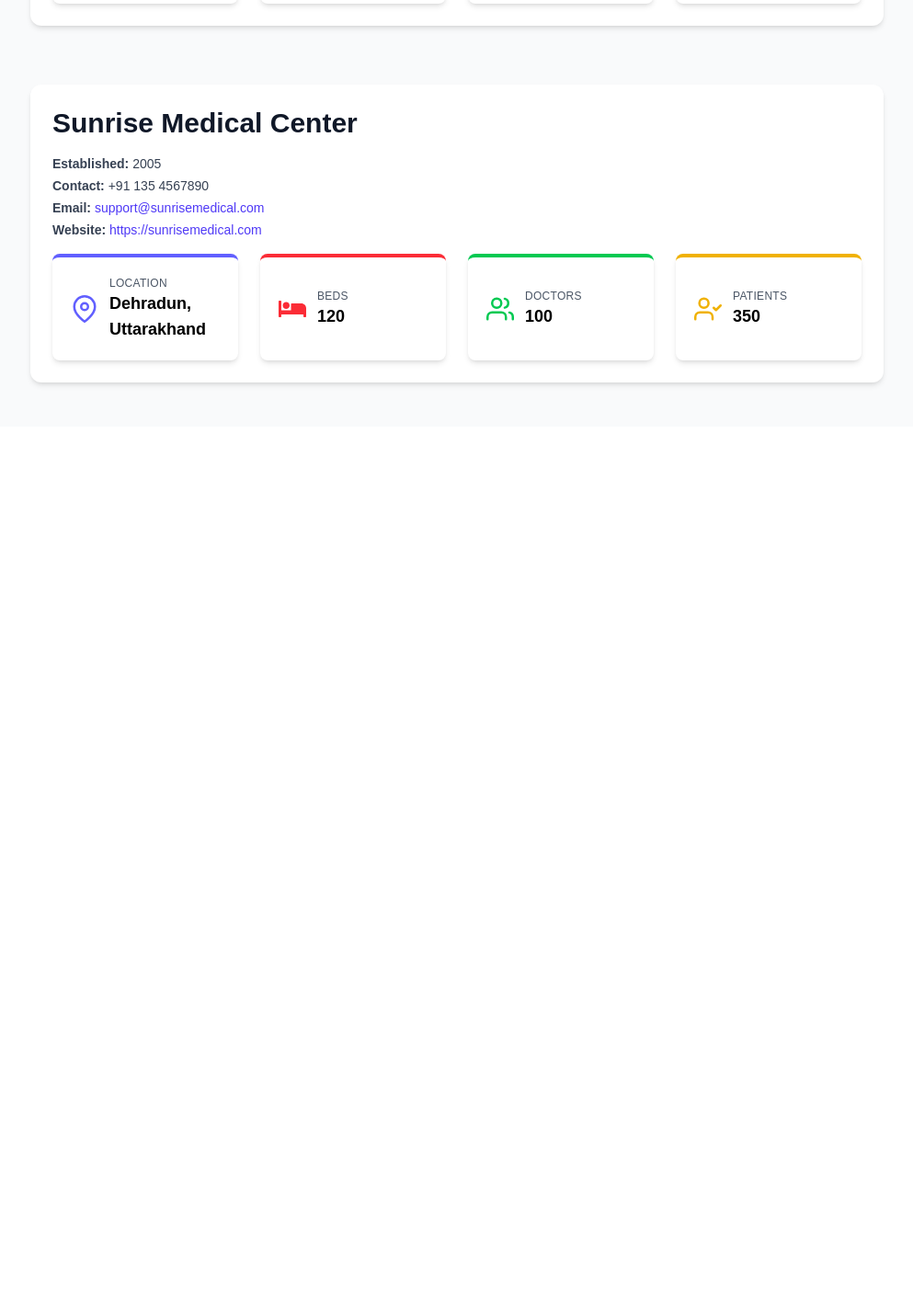
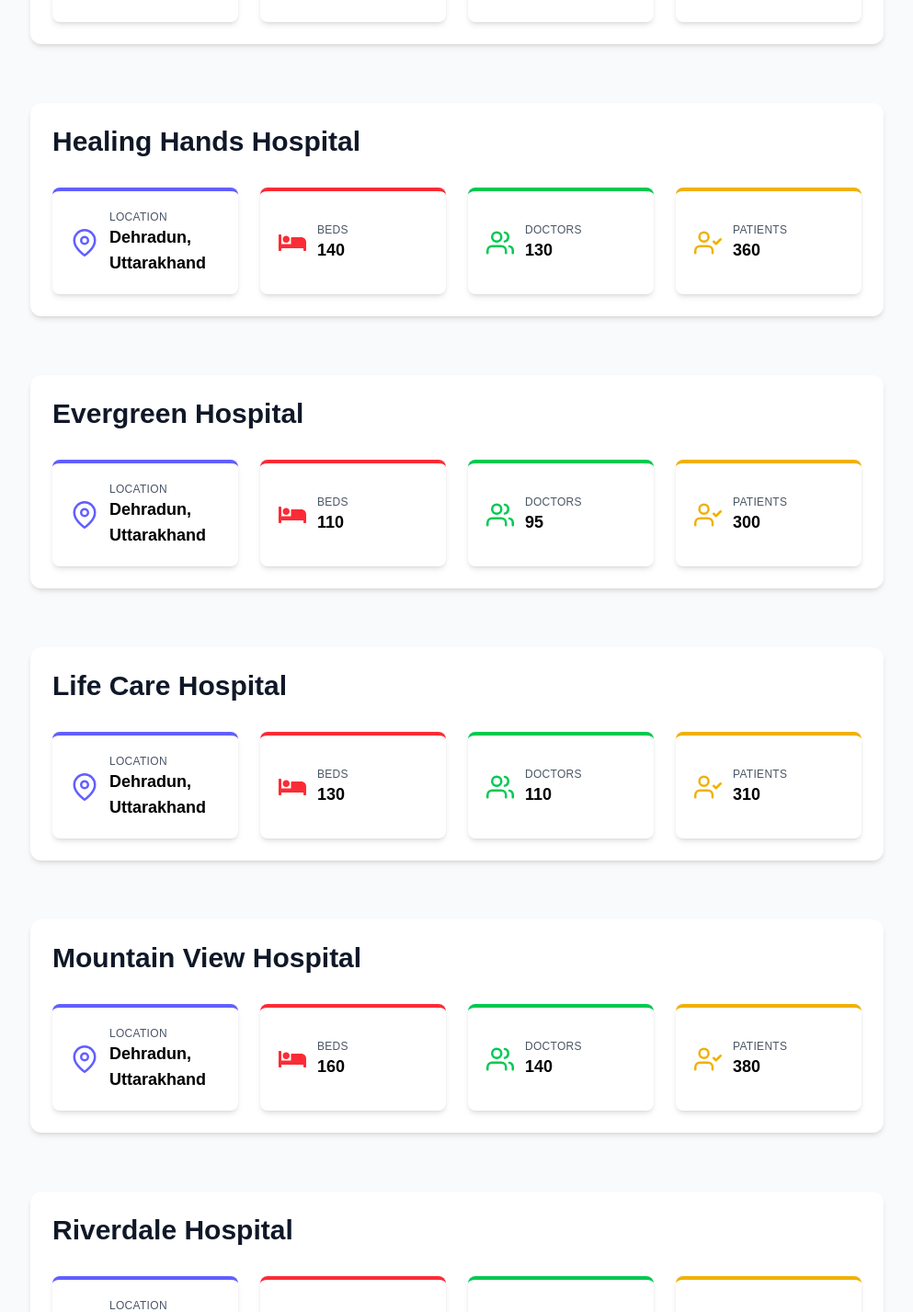
Before and after one commit to Aadity31/ayursutra_Prototype, a Next.js app: page /hospital/test_upasana/hospital in a window 1280 px wide. Shown: the part 1200-2627 px from the top of the page at 92% size, without its empty margins (271-1264 px from the left). Before the commit the page ends 1664 px from the top, so only its background shows below. Built offline with nearby package versions, Linux system fonts and the light colour scheme.

Commit message:
hospital page creation,structuring,designing

```diff
--- a/src/app/hospital/test_upasana/hospital/HospitalPage.tsx
+++ b/src/app/hospital/test_upasana/hospital/HospitalPage.tsx
@@ -19,10 +19,6 @@ const HospitalCard = ({ title, value, icon, color }: any) => {
 
 type Hospital = {
   name: string;
-  established: number;
-  contact: string;
-  email: string;
-  website: string;
   stats: {
     title: string;
     value: string | number;
@@ -34,10 +30,6 @@ type Hospital = {
 const hospitals: Hospital[] = [
   {
     name: "Kedar Hospital",
-    established: 1995,
-    contact: "+91 135 1234567",
-    email: "info@kedarthospital.com",
-    website: "https://kedarthospital.com",
     stats: [
       { title: "Location", value: "Dehradun, Uttarakhand", icon: <FiMapPin className="text-indigo-500" />, color: "border-indigo-500" },
       { title: "Beds", value: 150, icon: <FaBed className="text-red-500" />, color: "border-red-500" },
@@ -47,10 +39,6 @@ const hospitals: Hospital[] = [
   },
   {
     name: "City Care Hospital",
-    established: 2002,
-    contact: "+91 135 2345678",
-    email: "contact@citycare.com",
-    website: "https://citycare.com",
     stats: [
       { title: "Location", value: "Dehradun, Uttarakhand", icon: <FiMapPin className="text-indigo-500" />, color: "border-indigo-500" },
       { title: "Beds", value: 100, icon: <FaBed className="text-red-500" />, color: "border-red-500" },
@@ -60,10 +48,6 @@ const hospitals: Hospital[] = [
   },
   {
     name: "Green Valley Hospital",
-    established: 2010,
-    contact: "+91 135 3456789",
-    email: "hello@greenvalley.com",
-    website: "https://greenvalley.com",
     stats: [
       { title: "Location", value: "Dehradun, Uttarakhand", icon: <FiMapPin className="text-indigo-500" />, color: "border-indigo-500" },
       { title: "Beds", value: 180, icon: <FaBed className="text-red-500" />, color: "border-red-500" },
@@ -71,13 +55,8 @@ const hospitals: Hospital[] = [
       { title: "Patients", value: 400, icon: <FiUserCheck className="text-yellow-500" />, color: "border-yellow-500" },
     ],
   },
-  // ... You can add the same details to other hospitals similarly
   {
     name: "Sunrise Medical Center",
-    established: 2005,
-    contact: "+91 135 4567890",
-    email: "support@sunrisemedical.com",
-    website: "https://sunrisemedical.com",
     stats: [
       { title: "Location", value: "Dehradun, Uttarakhand", icon: <FiMapPin className="text-indigo-500" />, color: "border-indigo-500" },
       { title: "Beds", value: 120, icon: <FaBed className="text-red-500" />, color: "border-red-500" },
@@ -85,55 +64,70 @@ const hospitals: Hospital[] = [
       { title: "Patients", value: 350, icon: <FiUserCheck className="text-yellow-500" />, color: "border-yellow-500" },
     ],
   },
-  // Continue similarly for others...
+  {
+    name: "Healing Hands Hospital",
+    stats: [
+      { title: "Location", value: "Dehradun, Uttarakhand", icon: <FiMapPin className="text-indigo-500" />, color: "border-indigo-500" },
+      { title: "Beds", value: 140, icon: <FaBed className="text-red-500" />, color: "border-red-500" },
+      { title: "Doctors", value: 130, icon: <FiUsers className="text-green-500" />, color: "border-green-500" },
+      { title: "Patients", value: 360, icon: <FiUserCheck className="text-yellow-500" />, color: "border-yellow-500" },
+    ],
+  },
+  {
+    name: "Evergreen Hospital",
+    stats: [
+      { title: "Location", value: "Dehradun, Uttarakhand", icon: <FiMapPin className="text-indigo-500" />, color: "border-indigo-500" },
+      { title: "Beds", value: 110, icon: <FaBed className="text-red-500" />, color: "border-red-500" },
+      { title: "Doctors", value: 95, icon: <FiUsers className="text-green-500" />, color: "border-green-500" },
+      { title: "Patients", value: 300, icon: <FiUserCheck className="text-yellow-500" />, color: "border-yellow-500" },
+    ],
+  },
+  {
+    name: "Life Care Hospital",
+    stats: [
+      { title: "Location", value: "Dehradun, Uttarakhand", icon: <FiMapPin className="text-indigo-500" />, color: "border-indigo-500" },
+      { title: "Beds", value: 130, icon: <FaBed className="text-red-500" />, color: "border-red-500" },
+      { title: "Doctors", value: 110, icon: <FiUsers className="text-green-500" />, color: "border-green-500" },
+      { title: "Patients", value: 310, icon: <FiUserCheck className="text-yellow-500" />, color: "border-yellow-500" },
+    ],
+  },
+  {
+    name: "Mountain View Hospital",
+    stats: [
+      { title: "Location", value: "Dehradun, Uttarakhand", icon: <FiMapPin className="text-indigo-500" />, color: "border-indigo-500" },
+      { title: "Beds", value: 160, icon: <FaBed className="text-red-500" />, color: "border-red-500" },
+      { title: "Doctors", value: 140, icon: <FiUsers className="text-green-500" />, color: "border-green-500" },
+      { title: "Patients", value: 380, icon: <FiUserCheck className="text-yellow-500" />, color: "border-yellow-500" },
+    ],
+  },
+  {
+    name: "Riverdale Hospital",
+    stats: [
+      { title: "Location", value: "Dehradun, Uttarakhand", icon: <FiMapPin className="text-indigo-500" />, color: "border-indigo-500" },
+      { title: "Beds", value: 125, icon: <FaBed className="text-red-500" />, color: "border-red-500" },
+      { title: "Doctors", value: 105, icon: <FiUsers className="text-green-500" />, color: "border-green-500" },
+      { title: "Patients", value: 330, icon: <FiUserCheck className="text-yellow-500" />, color: "border-yellow-500" },
+    ],
+  },
+  {
+    name: "Harmony Hospital",
+    stats: [
+      { title: "Location", value: "Dehradun, Uttarakhand", icon: <FiMapPin className="text-indigo-500" />, color: "border-indigo-500" },
+      { title: "Beds", value: 135, icon: <FaBed className="text-red-500" />, color: "border-red-500" },
+      { title: "Doctors", value: 115, icon: <FiUsers className="text-green-500" />, color: "border-green-500" },
+      { title: "Patients", value: 340, icon: <FiUserCheck className="text-yellow-500" />, color: "border-yellow-500" },
+    ],
+  },
 ];
 
 const HospitalPage: React.FC = () => {
   return (
     <main className="flex-1 p-6 bg-gray-50 min-h-screen space-y-16">
-      <h1 className="text-4xl font-extrabold mb-10 text-indigo-900">
-        Hospitals Overview - Dehradun
-      </h1>
+      <h1 className="text-4xl font-extrabold mb-10 text-indigo-900">Hospitals Overview - Dehradun</h1>
 
       {hospitals.map((hospital, idx) => (
-        <section
-          key={idx}
-          className="bg-white rounded-xl shadow-md p-6 space-y-4"
-        >
-          <h2 className="text-3xl font-extrabold text-gray-900">
-            {hospital.name}
-          </h2>
-
-          {/* New details section */}
-          <div className="text-gray-700 space-y-1 text-sm">
-            <p>
-              <strong>Established:</strong> {hospital.established}
-            </p>
-            <p>
-              <strong>Contact:</strong> {hospital.contact}
-            </p>
-            <p>
-              <strong>Email:</strong>{" "}
-              <a
-                href={`mailto:${hospital.email}`}
-                className="text-indigo-600 hover:underline"
-              >
-                {hospital.email}
-              </a>
-            </p>
-            <p>
-              <strong>Website:</strong>{" "}
-              <a
-                href={hospital.website}
-                target="_blank"
-                rel="noopener noreferrer"
-                className="text-indigo-600 hover:underline"
-              >
-                {hospital.website}
-              </a>
-            </p>
-          </div>
-
+        <section key={idx} className="bg-white rounded-xl shadow-md p-6">
+          <h2 className="text-3xl font-extrabold mb-8 text-gray-900">{hospital.name}</h2>
           <div className="grid grid-cols-1 sm:grid-cols-2 lg:grid-cols-4 gap-6">
             {hospital.stats.map((stat, index) => (
               <HospitalCard key={index} {...stat} />
```
